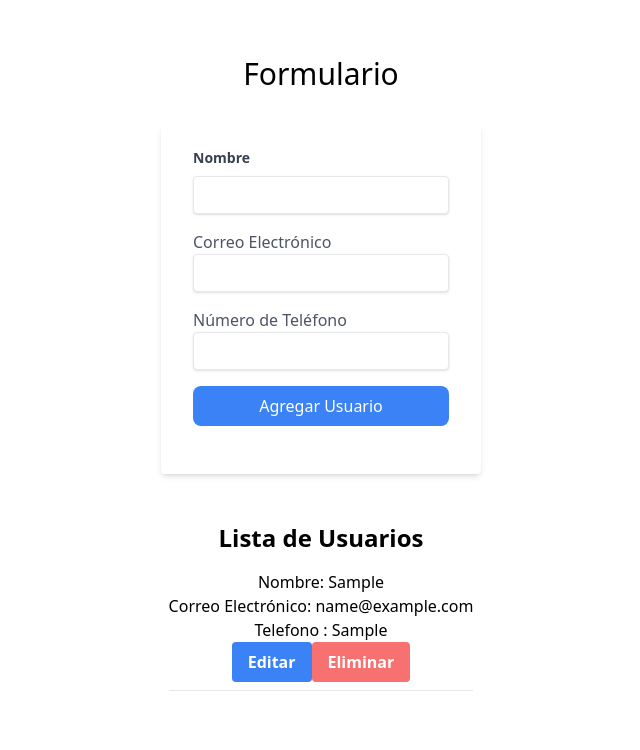
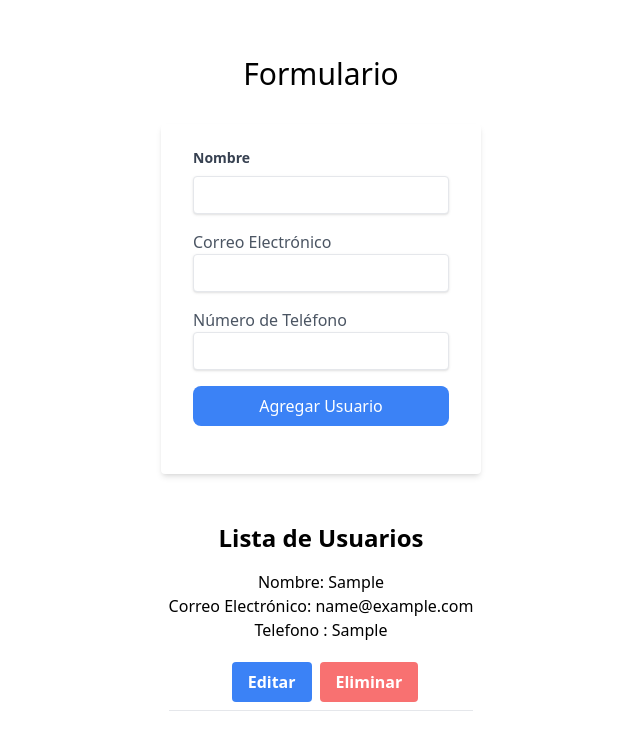
Before and after one commit to anfemoca19/EjercicioNextJs, a Next.js app: page /form in a window 1280 px wide. Both pictures are taken after typing "Sample", "name@example.com", "Sample" into the empty fields and a click on the button "Agregar Usuario". Shown: the top 750 px of the page, without its empty margins (319-959 px from the left). Built offline with nearby package versions, Linux system fonts and the light colour scheme.

Commit message:
Arreglo los botones

```diff
--- a/src/components/userList/userList.tsx
+++ b/src/components/userList/userList.tsx
@@ -23,8 +23,8 @@
             <p className='text-center '>Nombre: {user.name}</p>
             <p className='text-center'>Correo Electrónico: {user.email}</p>
             <p className='text-center'>Telefono : {user.phone}</p>
-            <div className='flex justify-center'>
-              <button className="bg-blue-500 hover:bg-blue-700 text-white font-bold py-2 px-4 rounded" onClick={() => onEdit(user)}>Editar</button>
+            <div className='flex justify-center mt-5'>
+              <button className="bg-blue-500 hover:bg-blue-700 text-white font-bold py-2 px-4 rounded mx-2" onClick={() => onEdit(user)}>Editar</button>
               <button className="bg-red-400 hover:bg-red-700 text-white font-bold py-2 px-4 rounded" onClick={() => onDelete(user.id)}>Eliminar</button>
             </div>
 
```
